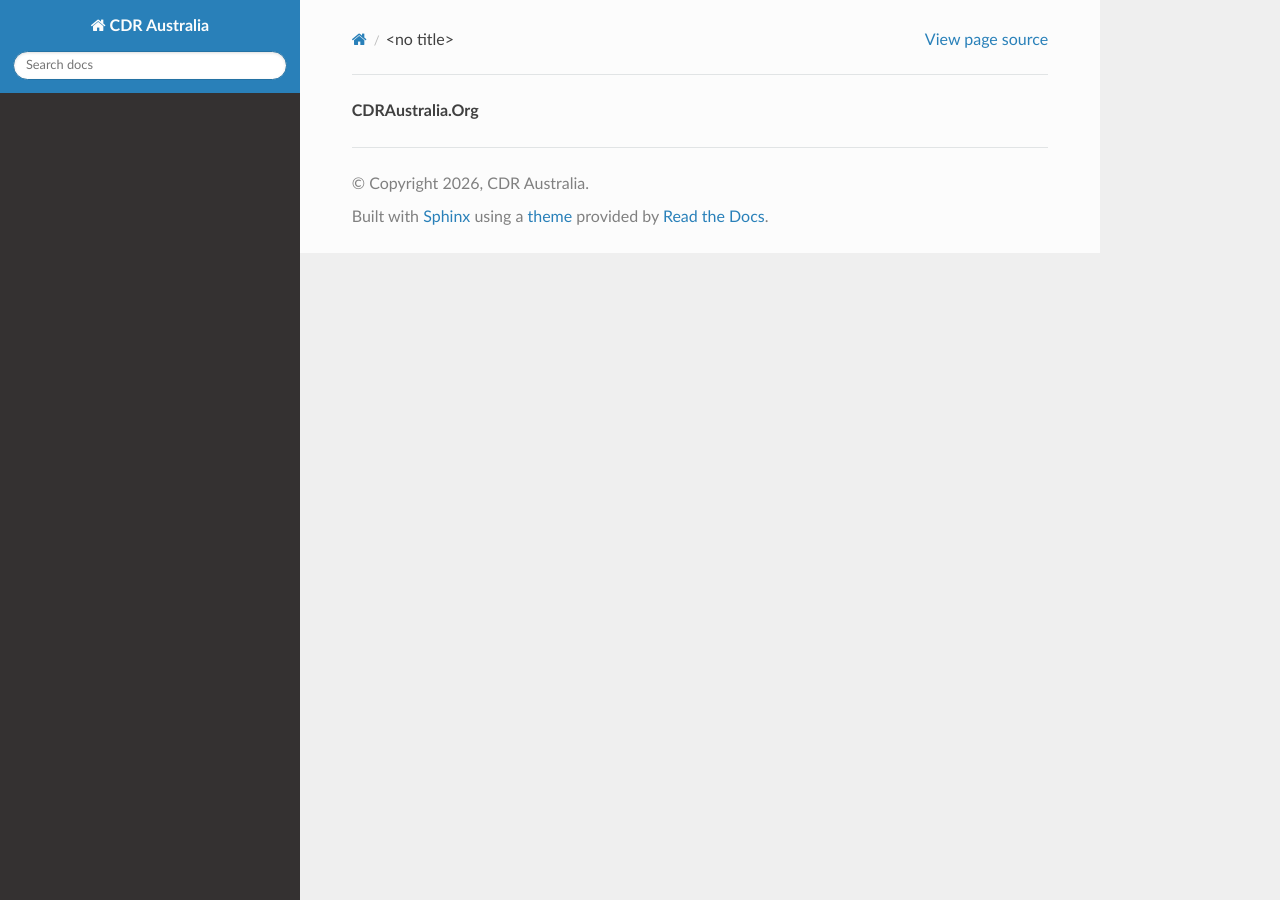
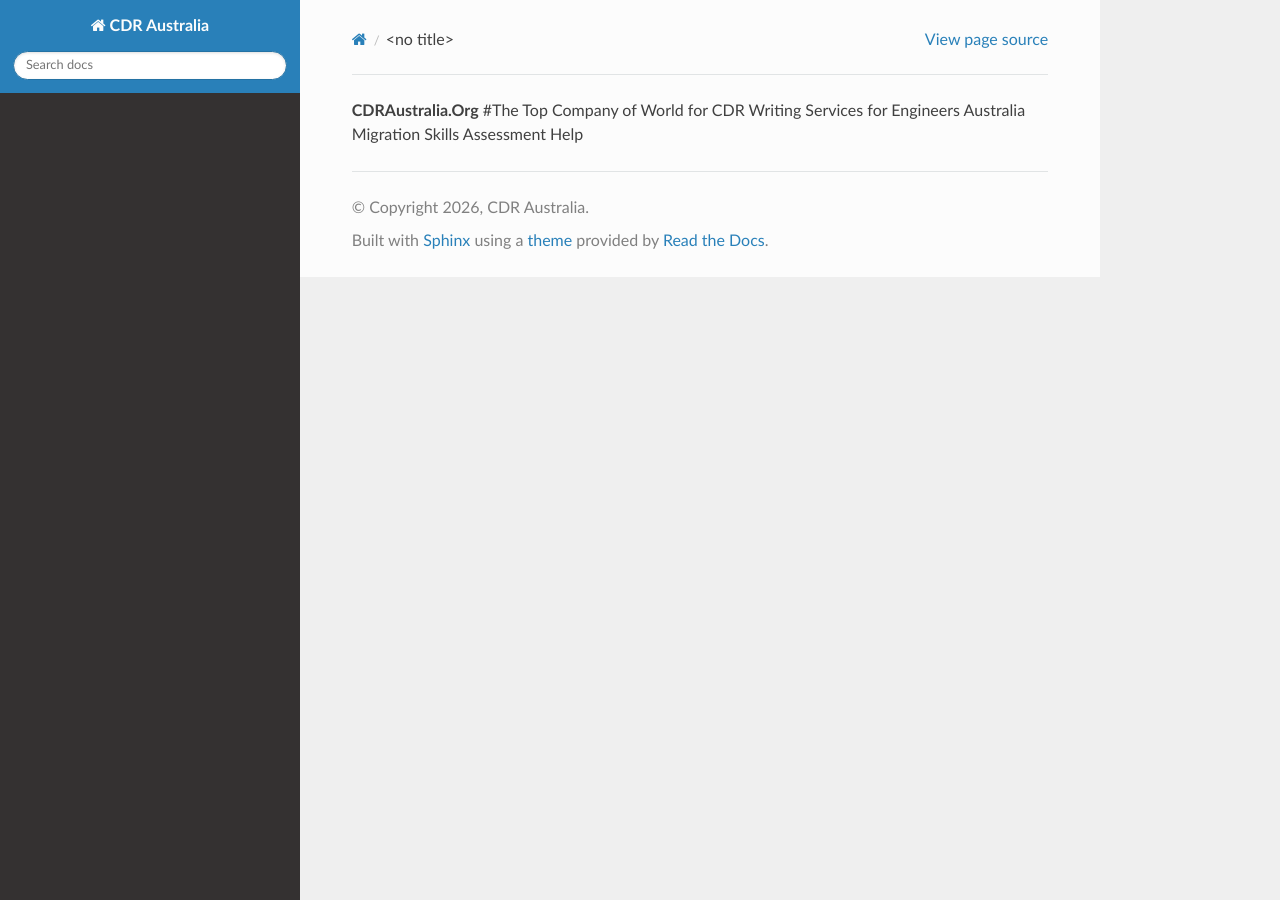
Before and after one commit to cdr-australia/cdraustralia.org, a Sphinx documentation site: the page built from docs/index.md, in a window 1280 px wide. Built offline with Sphinx 7.4.7 and the Read the Docs theme 3.1.0, drawn with Linux system fonts in a browser that asks for light colours.

Commit message:
Update index.md

```diff
--- a/docs/index.md
+++ b/docs/index.md
@@ -1 +1,2 @@
 **CDRAustralia.Org**
+#The Top Company of World for CDR Writing Services for Engineers Australia Migration Skills Assessment Help
```
